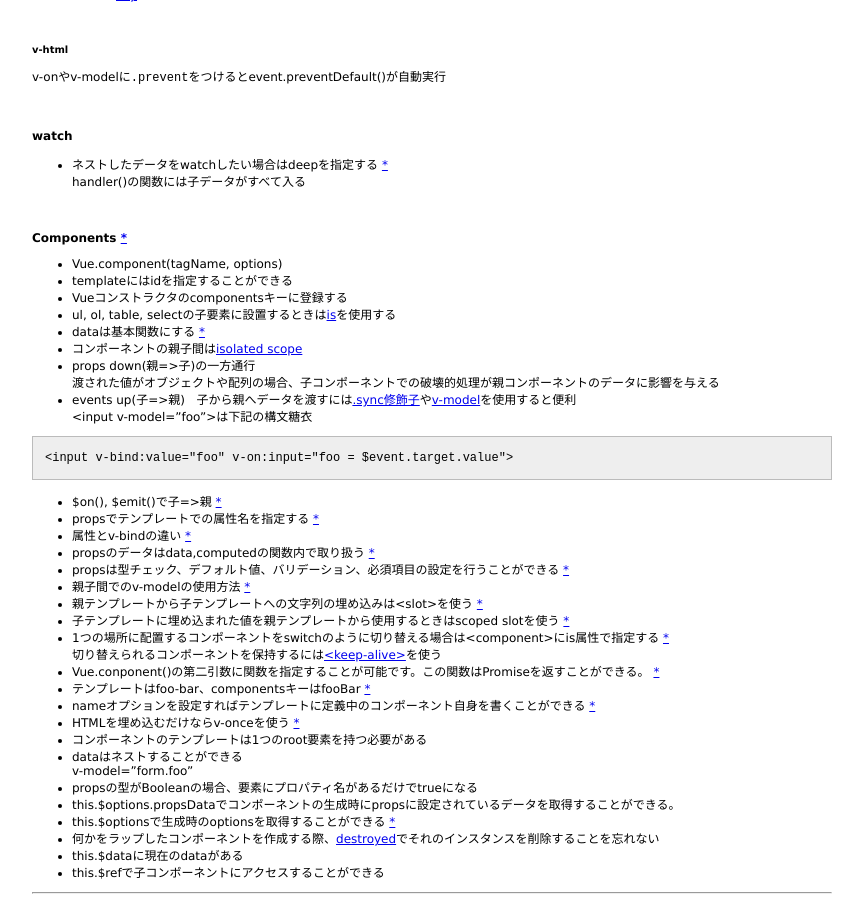
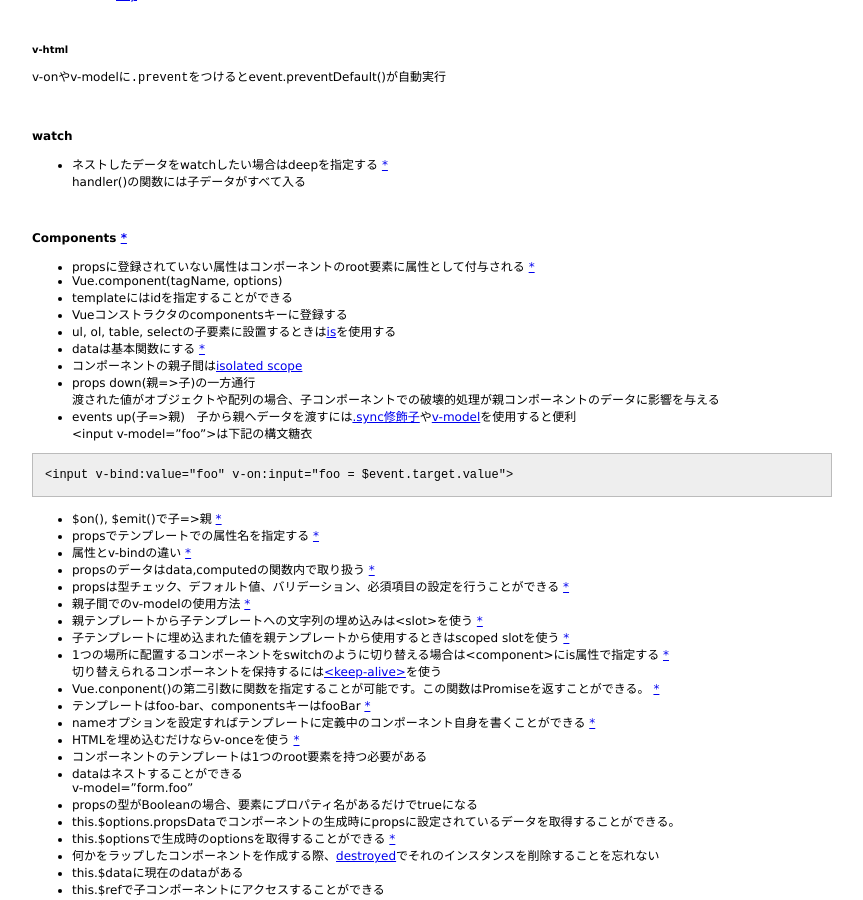
Before and after one commit to 38elements/38elements.github.com, a Jekyll site: the page built from _posts/2016-12-20-vuejs.md, in a window 1280 px wide and 900 px high, scrolled down 1971 px. Shown: the whole window, without its empty margins (208-1071 px from the left). Built offline with Jekyll 4.4.1, drawn with Linux system fonts in a browser that asks for light colours.

Commit message:
Update 2016-12-20-vuejs.md

```diff
--- a/_posts/2016-12-20-vuejs.md
+++ b/_posts/2016-12-20-vuejs.md
@@ -137,6 +137,7 @@ handler()の関数には子データがすべて入る
 <br>
 
 #### Components [\*](https://vuejs.org/v2/guide/components.html)
+* propsに登録されていない属性はコンポーネントのroot要素に属性として付与される [\*](https://vuejs.org/v2/guide/components-props.html#Non-Prop-Attributes)
 * Vue.component(tagName, options)
 * templateにはidを指定することができる
 * Vueコンストラクタのcomponentsキーに登録する
```
